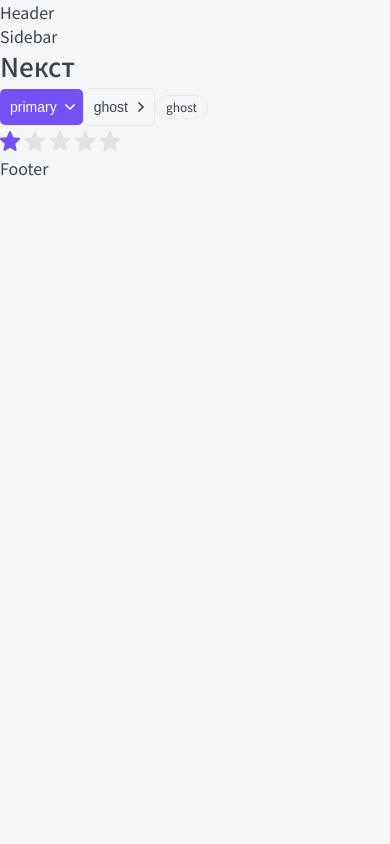
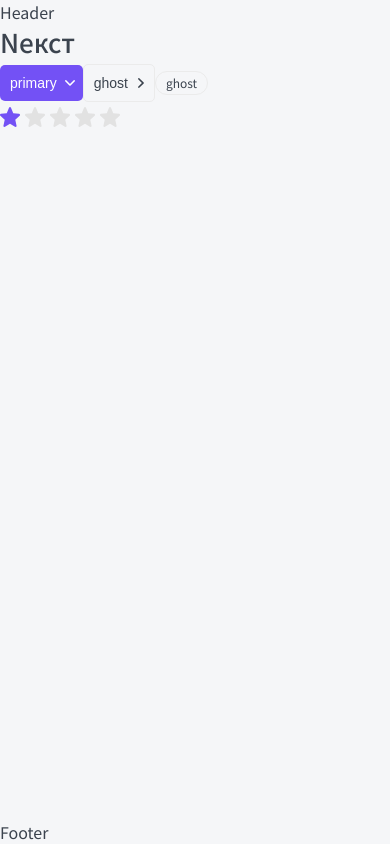
Before and after one commit to Immeo/next-app-router-app, a Next.js app: page / in a window 390 px wide. Built offline with nearby package versions, Linux system fonts and the light colour scheme.

Commit message:
12-add grid for layout

```diff
--- a/app/components/Footer/Footer.tsx
+++ b/app/components/Footer/Footer.tsx
@@ -1,6 +1,6 @@
 import { IFooter } from './Footer.props';
 
-function Footer({}: IFooter) {
-	return <div>Footer</div>;
+function Footer({ className }: IFooter) {
+	return <div className={className}>Footer</div>;
 }
 export default Footer;
--- /dev/null
+++ b/app/layout.module.css
@@ -0,0 +1,45 @@
+.wrapper {
+	display: grid;
+	min-height: 100vh;
+	grid-template-columns: auto 230px minmax(320px, 1200px) auto;
+	grid-template-rows: auto 1fr auto;
+	grid-template-areas:
+		'. header header .'
+		'. sidebar body .'
+		'footer footer footer footer';
+}
+
+.header {
+	display: none;
+	grid-area: header;
+}
+
+.sidebar {
+	grid-area: sidebar;
+}
+
+.body {
+	grid-area: body;
+}
+
+.footer {
+	grid-area: footer;
+}
+
+@media (max-width: 765px) {
+	.wrapper {
+		grid-template-columns: minmax(320px, 1fr);
+		grid-template-areas:
+			'header'
+			'body'
+			'footer';
+	}
+
+	.sidebar {
+		display: none;
+	}
+
+	.header {
+		display: block;
+	}
+}
--- a/app/layout.tsx
+++ b/app/layout.tsx
@@ -4,6 +4,7 @@
 import Header from './components/Header/Header';
 import Sidebar from './components/Sidebar/Sidebar';
 import './globals.css';
+import styles from './layout.module.css';
 
 export const metadata: Metadata = {
 	title: 'Create Next App',
@@ -23,7 +24,12 @@
 	return (
 		<html lang='en'>
 			<body className={font_Noto_Sans_KR.className}>
-				<Header /> <Sidebar /> {children} <Footer />
+				<div className={styles.wrapper}>
+					<Header className={styles.header} />
+					<Sidebar className={styles.sidebar} />
+					<div className={styles.body}>{children}</div>
+					<Footer className={styles.footer} />
+				</div>
 			</body>
 		</html>
 	);
```
